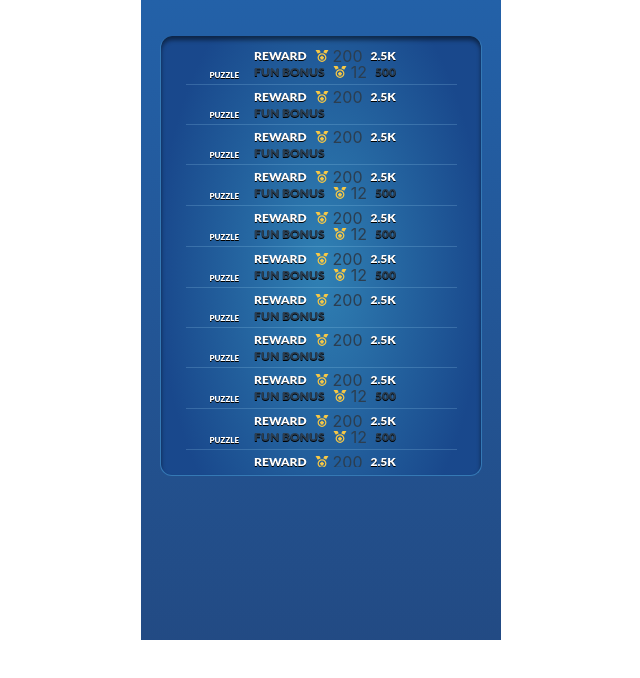
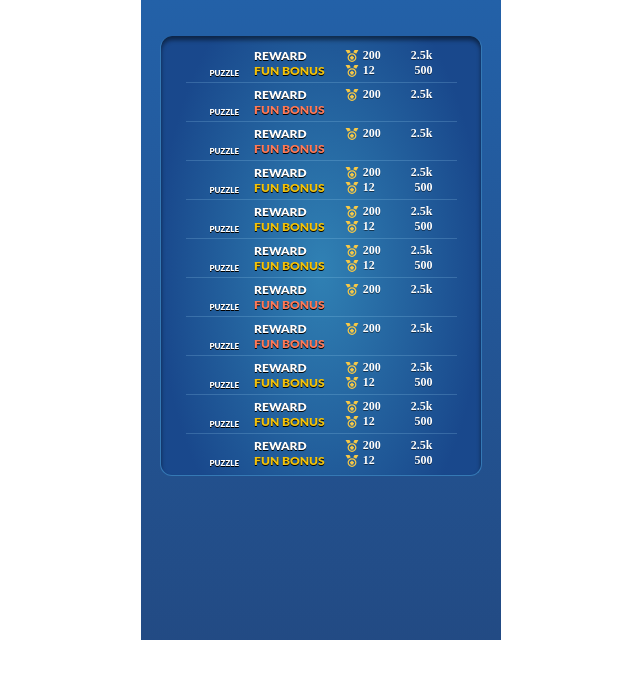
Before and after one commit to Streammer/hamster-test, a Vue app: page / in a window 1280 px wide. Shown: the top 678 px of the page, without its empty margins (319-959 px from the left). Built offline with nearby package versions, Linux system fonts and the light colour scheme.

Commit message:
create layout of released list

```diff
--- a/src/components/ReleasedList.vue
+++ b/src/components/ReleasedList.vue
@@ -5,22 +5,19 @@
                 <div v-for="item in data" :key="item.id" class="released-list__item">
                     <div class="released-list__name">{{ item.name }}</div>
                     <div class="released-list__awards">
-                        <div class="released-list__reward">
-                            <span>REWARD</span>
-                            <div v-if="item.reward.medals" class="released-list__points-values">
-                                <img src="@/assets/medal.svg" alt="medal icon">
-                                <span>{{ item.reward.medals }}</span>
-                            </div>
-                            <span>{{ formatNumber(item.reward.points)}}</span>
+                        <span class="released-list__awards-title">REWARD</span>
+                        <div v-if="item.reward.medals" class="released-list__points-values">
+                            <img src="@/assets/medal.svg" alt="medal icon">
+                            <span class="released-list__medals">{{ item.reward.medals }}</span>
                         </div>
-                        <div class="released-list__fun-bonus">
-                            <span>FUN BONUS</span>
-                            <div v-if="item.funBonus.medals" class="released-list__points-values">
-                                <img src="@/assets/medal.svg" alt="medal icon">
-                                <span>{{ item.funBonus.medals }}</span>
-                            </div>
-                            <span>{{ formatNumber(item.funBonus.points)}}</span>
+                        <span class="released-list__points">{{ formatNumber(item.reward.points) }}</span>
+                        <span class="released-list__awards-title" :class="item.funBonus.medals ? 'orange' : 'red'">FUN
+                            BONUS</span>
+                        <div v-if="item.funBonus.medals" class="released-list__points-values">
+                            <img src="@/assets/medal.svg" alt="medal icon">
+                            <span class="released-list__medals">{{ item.funBonus.medals }}</span>
                         </div>
+                        <span class="released-list__points">{{ formatNumber(item.funBonus.points) }}</span>
                     </div>
                 </div>
             </div>
@@ -44,7 +41,7 @@ const data = ref([
     { id: 12, name: 'puzzle', reward: { medals: 200, points: 2500 }, funBonus: { medals: null, points: null } },
     { id: 13, name: 'puzzle', reward: { medals: 200, points: 2500 }, funBonus: { medals: null, points: null } },
 ])
-const  formatNumber = (value)=> {
+const formatNumber = (value) => {
     if (value < 1000) {
         return value;
     }
@@ -103,7 +100,8 @@ const  formatNumber = (value)=> {
 }
 
 .released-list__name {
-    width: max-content;
+    min-width: max-content;
+    width: 20%;
     color: #FFF;
     text-shadow: 0px 0.579px 0px #000;
     -webkit-text-stroke-width: 0.28973597288131714;
@@ -146,10 +144,54 @@ const  formatNumber = (value)=> {
 .released-list__awards {
     width: 80%;
     margin-left: auto;
+    display: grid;
+    grid-template-columns: minmax(max-content, 1fr) minmax(0, 1fr) minmax(0, 1fr);
 }
+
 .released-list__points-values {
     display: flex;
     align-items: center;
     gap: 4px;
+    justify-self: flex-start;
+    padding-left: 20px;
+}
+
+.released-list__awards-title {
+    color: #FFF;
+    text-shadow: 0px 0.579px 0px #000;
+    -webkit-text-stroke-width: 0.28973597288131714;
+    -webkit-text-stroke-color: var(--stroke-counter, #000);
+    font-family: Lato;
+    font-size: 12px;
+    font-style: normal;
+    font-weight: 900;
+    line-height: normal;
+    text-transform: uppercase;
+    white-space: nowrap;
+}
+
+.released-list__awards-title.orange {
+    color: #F3C209;
+}
+
+.released-list__awards-title.red {
+    color: #FF7957;
+}
+
+.released-list__medals,
+.released-list__points {
+    color: #FFF;
+    text-shadow: 0px 0.5px 0px rgba(0, 0, 0, 0.50);
+    -webkit-text-stroke-width: 0.5;
+    -webkit-text-stroke-color: var(--stroke-counter, #000);
+    font-family: "Movavi Grotesque";
+    font-size: 12px;
+    font-style: normal;
+    font-weight: 900;
+    line-height: normal;
+}
+.released-list__points {
+    justify-self: flex-start;
+    margin-left: auto;
 }
 </style>
```
